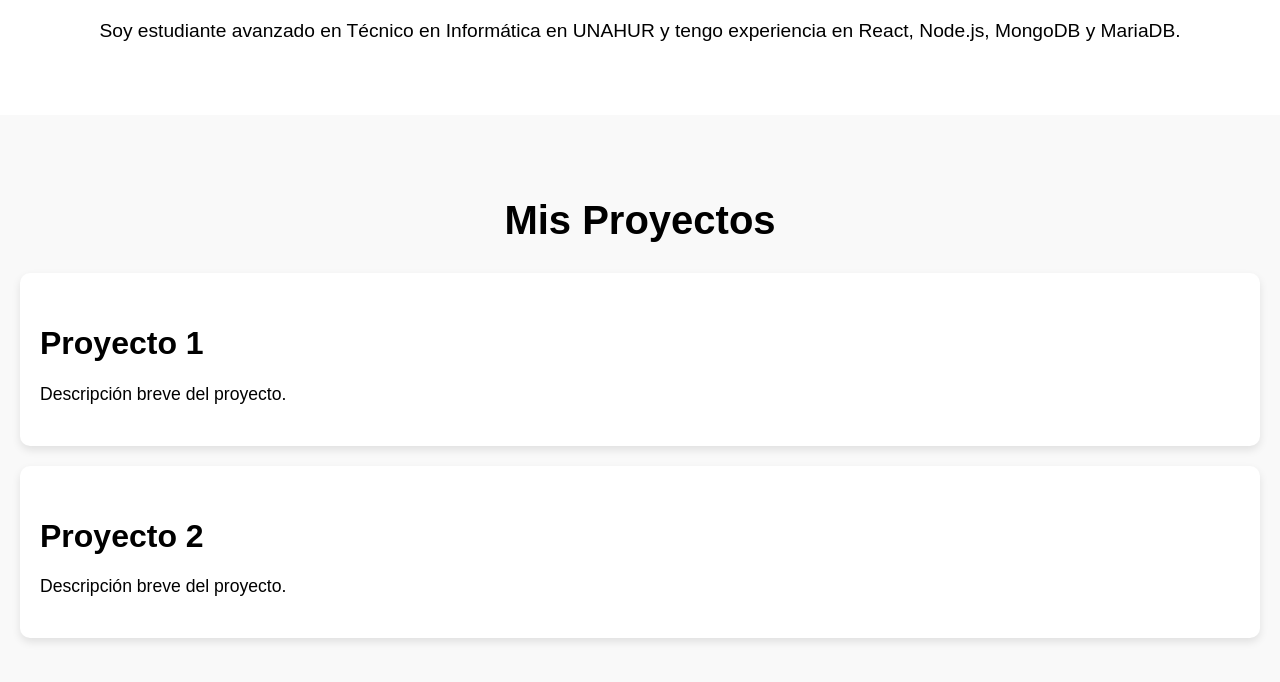
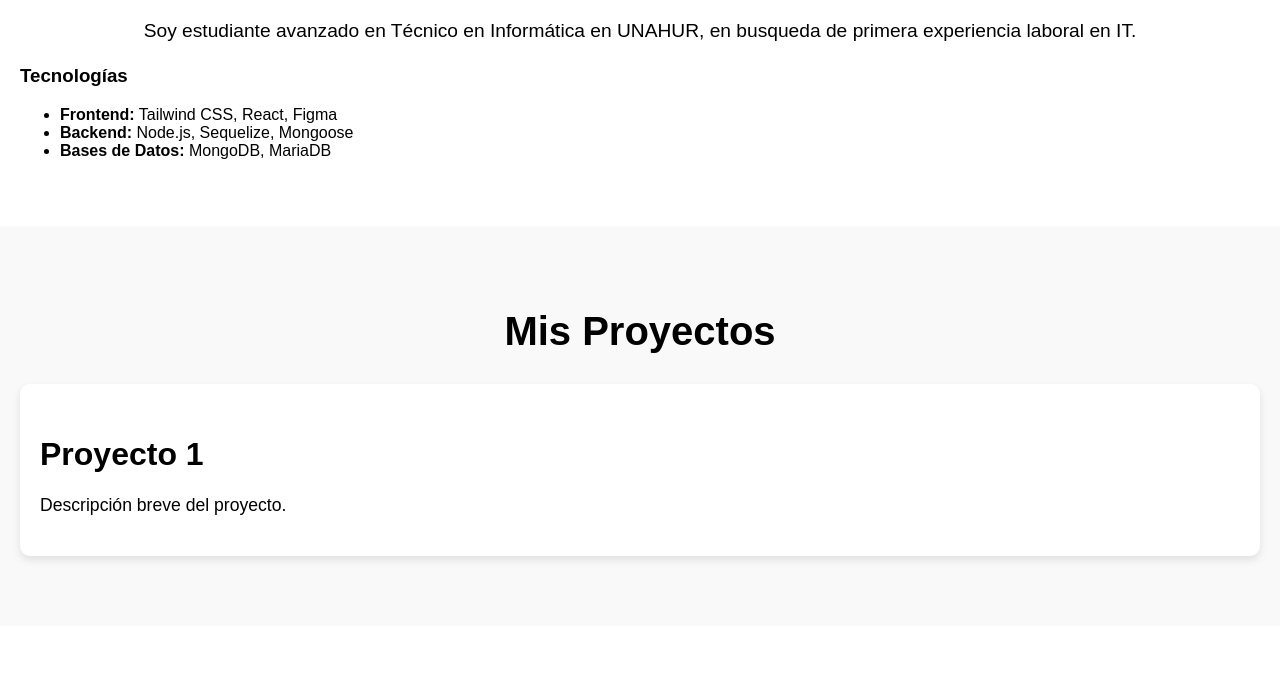
Before and after one commit to patriciorearte/Portafolio, a plain HTML site: page index.html in a window 1280 px wide. Shown: the part 538-1220 px from the top of the page. Drawn offline with Linux system fonts and the light colour scheme.

```diff
--- a/index.html
+++ b/index.html
@@ -25,7 +25,13 @@
 
     <section id="sobre-mi">
         <h2>Sobre Mí</h2>
-        <p>Soy estudiante avanzado en Técnico en Informática en UNAHUR y tengo experiencia en React, Node.js, MongoDB y MariaDB.</p>
+        <p>Soy estudiante avanzado en Técnico en Informática en UNAHUR, en busqueda de primera experiencia laboral en IT.</p>
+        <h3>Tecnologías</h3>
+        <ul>
+            <li><strong>Frontend:</strong> Tailwind CSS, React, Figma</li>
+            <li><strong>Backend:</strong> Node.js, Sequelize, Mongoose</li>
+            <li><strong>Bases de Datos:</strong> MongoDB, MariaDB</li>
+        </ul>
     </section>
 
     <section id="proyectos">
@@ -34,10 +40,7 @@
             <h3>Proyecto 1</h3>
             <p>Descripción breve del proyecto.</p>
         </div>
-        <div class="proyecto">
-            <h3>Proyecto 2</h3>
-            <p>Descripción breve del proyecto.</p>
-        </div>
+
     </section>
 
     <section id="contacto">
```
